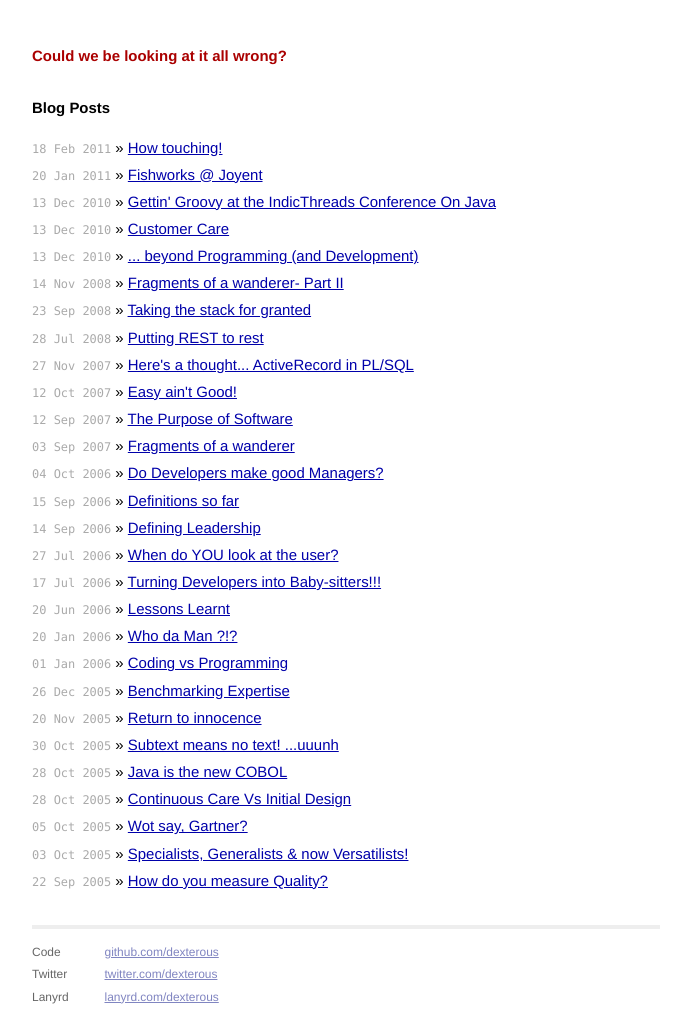
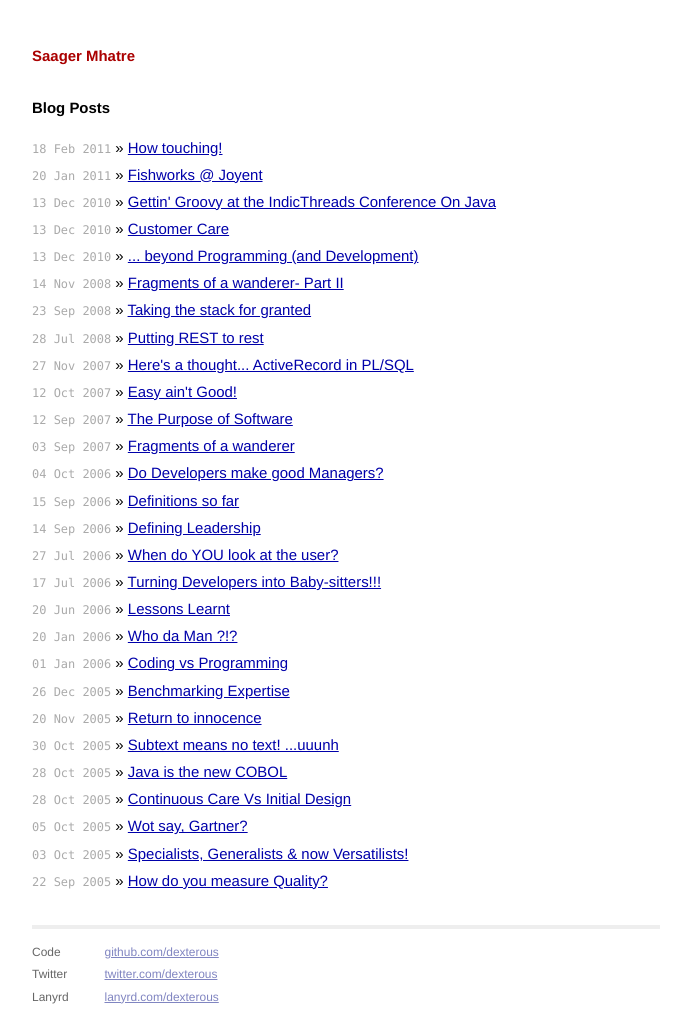
Before and after one commit to dexterous/ramblings, a Jekyll site: the page built from index.html, in a window 1280 px wide. Shown: the whole page, without its empty margins (294-985 px from the left). Built offline with Jekyll 4.4.1, drawn with Linux system fonts in a browser that asks for light colours; Markdown is read by kramdown in place of the engine named in the settings.

Commit message:
Update site config; change name

```diff
--- a/_config.yml
+++ b/_config.yml
@@ -1,3 +1,3 @@
-name: Could we be looking at it all wrong?
+name: Saager Mhatre
 markdown: redcarpet
 pygments: true
```
